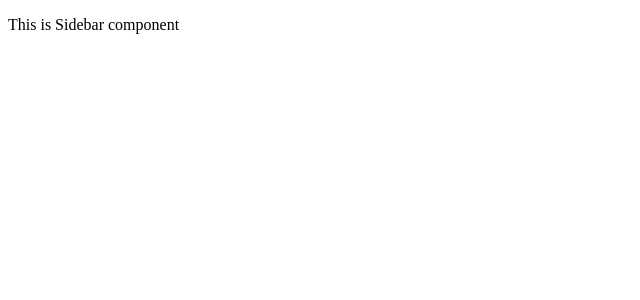
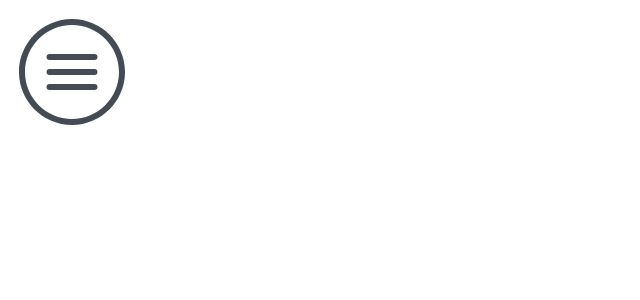
Before and after one commit to mbj36/vue-burger-menu, a Vue app: page / in a window 1280 px wide. Shown: the top 300 px of the page, without its empty margins (0-640 px from the left). Built offline with nearby package versions, Linux system fonts and the light colour scheme.

Commit message:
feat:slide

```diff
--- a/src/components/SideBar.vue
+++ b/src/components/SideBar.vue
@@ -1,9 +1,70 @@
 <template>
     <div>
-        <p>This is Sidebar component</p>
+        <div id="sideNav" class="sidebar">
+            <a href="#">Services</a>
+            <a href="#">Clients</a>
+            <a href="#">Contact</a>
+            <img class="closebtn" @click="closeButton" src="../assets/delete.svg" />
+        </div>
+        <div>
+            <span @click="openMenu">
+                <img src="../assets/ham.svg" />
+            </span>
+        </div>
     </div>
 </template>
 
 <script>
-    export default {};
+    export default {
+      data() {
+        return {
+          isSideBarOpen: false
+        };
+      },
+      methods: {
+        openMenu() {
+          this.isSideBarOpen = true;
+          document.getElementById('sideNav').style.width = '250px';
+          document.body.style.backgroundColor = 'rgba(0,0,0,0.4)';
+        },
+        closeButton() {
+          this.isSideBarOpen = false;
+          document.getElementById('sideNav').style.width = '0px';
+          document.body.style.backgroundColor = 'inherit';
+        }
+      }
+    };
 </script>
+
+<style>
+    img:hover {
+      opacity: 0.7;
+    }
+    .sidebar {
+      height: 100%; /* 100% Full-height */
+      width: 0; /* 0 width - change this with JavaScript */
+      position: fixed; /* Stay in place */
+      z-index: 1; /* Stay on top */
+      top: 0;
+      left: 0;
+      background-color: rgb(40, 23, 88); /* Black*/
+      overflow-x: hidden; /* Disable horizontal scroll */
+      padding-top: 60px; /* Place content 60px from the top */
+      transition: 0.5s; /* 0.5 second transition effect to slide in the sidenav */
+    }
+    .sidebar .closebtn {
+      position: absolute;
+      top: 0;
+      right: 25px;
+      font-size: 36px;
+      margin-left: 50px;
+    }
+    .sidebar a {
+      padding: 8px 8px 8px 32px;
+      text-decoration: none;
+      font-size: 25px;
+      color: #818181;
+      display: block;
+      transition: 0.3s;
+    }
+</style>
```
Also changed, not shown: src/assets/delete.svg (added), src/assets/ham.svg (added).
